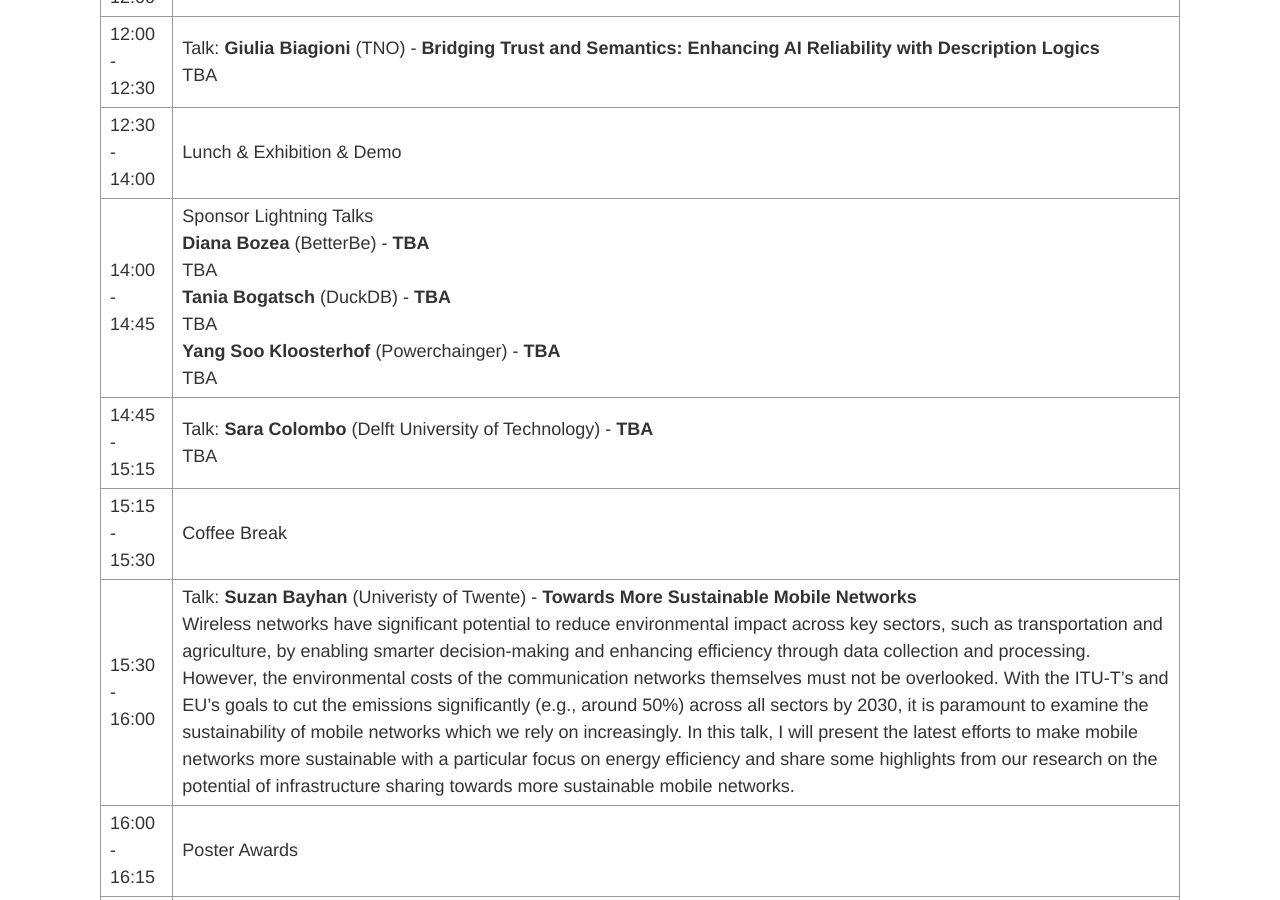
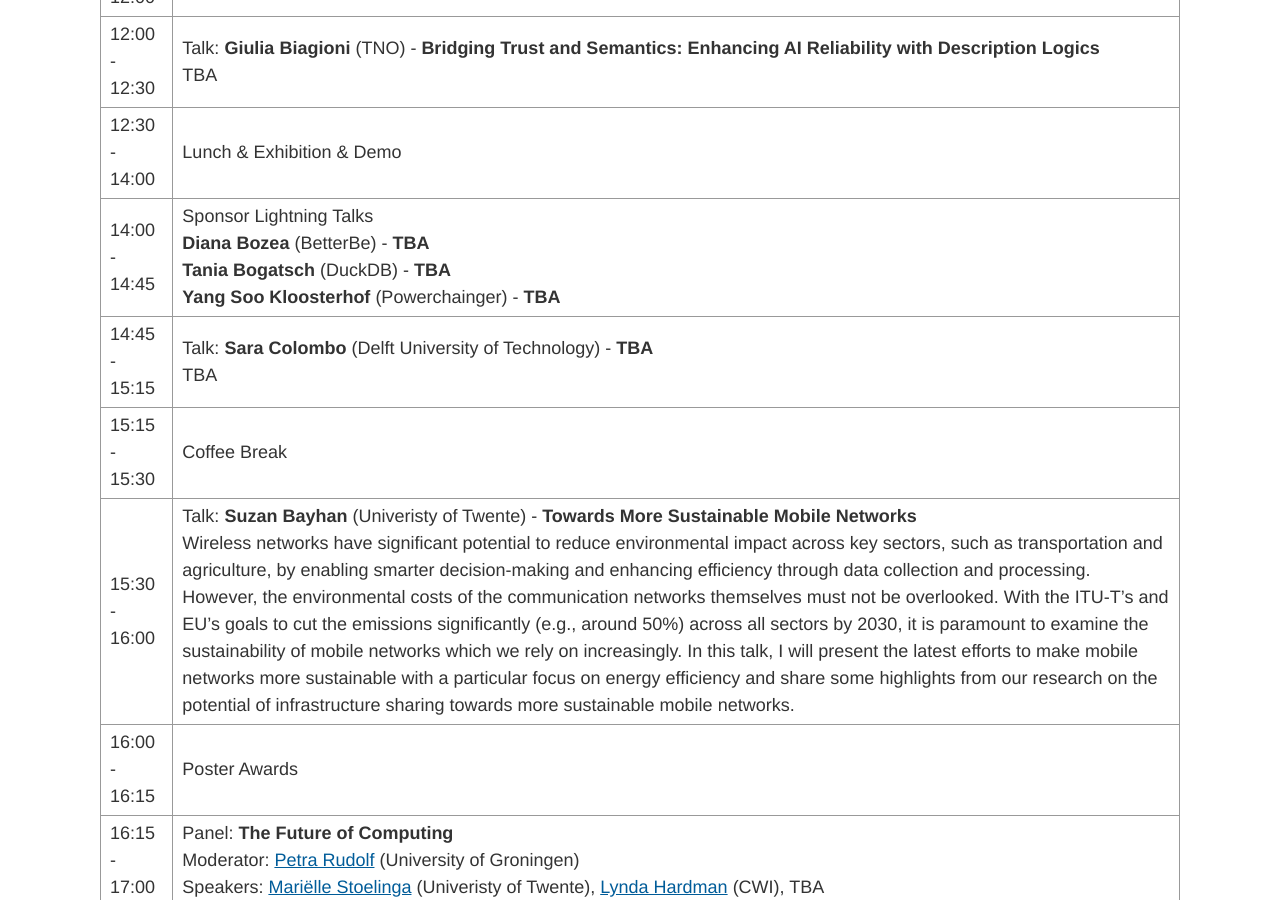
Before and after one commit to alice-and-eve/2025, a Jekyll site: the page built from index.md, in a window 1280 px wide and 900 px high, scrolled down 2352 px. Built offline with Jekyll 4.4.1, drawn with Linux system fonts in a browser that asks for light colours.

Commit message:
Update index.md

```diff
--- a/index.md
+++ b/index.md
@@ -61,7 +61,7 @@ The registration is free and includes coffee breaks, lunch and drinks. We welcom
 | 11:30 - 12:00  | Talk: **Laura Marchal Crespo** (Delft University of Technology) - **TBA**<br> TBA |
 | 12:00 - 12:30  | Talk: **Giulia Biagioni** (TNO) - **Bridging Trust and Semantics: Enhancing AI Reliability with Description Logics** <br> TBA|
 | 12:30 - 14:00  | Lunch & Exhibition & Demo|
-| 14:00 - 14:45  | Sponsor Lightning Talks <br> **Diana Bozea** (BetterBe) - **TBA**<br>TBA <br> **Tania Bogatsch** (DuckDB) - **TBA**<br>TBA <br> **Yang Soo Kloosterhof** (Powerchainger) - **TBA** <br> TBA|
+| 14:00 - 14:45  | Sponsor Lightning Talks <br> **Diana Bozea** (BetterBe) - **TBA** <br> **Tania Bogatsch** (DuckDB) - **TBA** <br> **Yang Soo Kloosterhof** (Powerchainger) - **TBA**|
 | 14:45 - 15:15  | Talk: **Sara Colombo** (Delft University of Technology) - **TBA**<br> TBA |
 | 15:15 - 15:30  | Coffee Break |
 | 15:30 - 16:00  | Talk: **Suzan Bayhan** (Univeristy of Twente) - **Towards More Sustainable Mobile Networks** <br> Wireless networks have significant potential to reduce environmental impact across key sectors, such as transportation and agriculture, by enabling smarter decision-making and enhancing efficiency through data collection and processing. However, the environmental costs of the communication networks themselves must not be overlooked. With the ITU-T’s and EU’s goals to cut the emissions significantly (e.g., around 50%) across all sectors by 2030, it is paramount to examine the sustainability of mobile networks which we rely on increasingly. In this talk, I will present the latest efforts to make mobile networks more sustainable with a particular focus on energy efficiency and share some highlights from our research on the potential of infrastructure sharing towards more sustainable mobile networks. |
```
